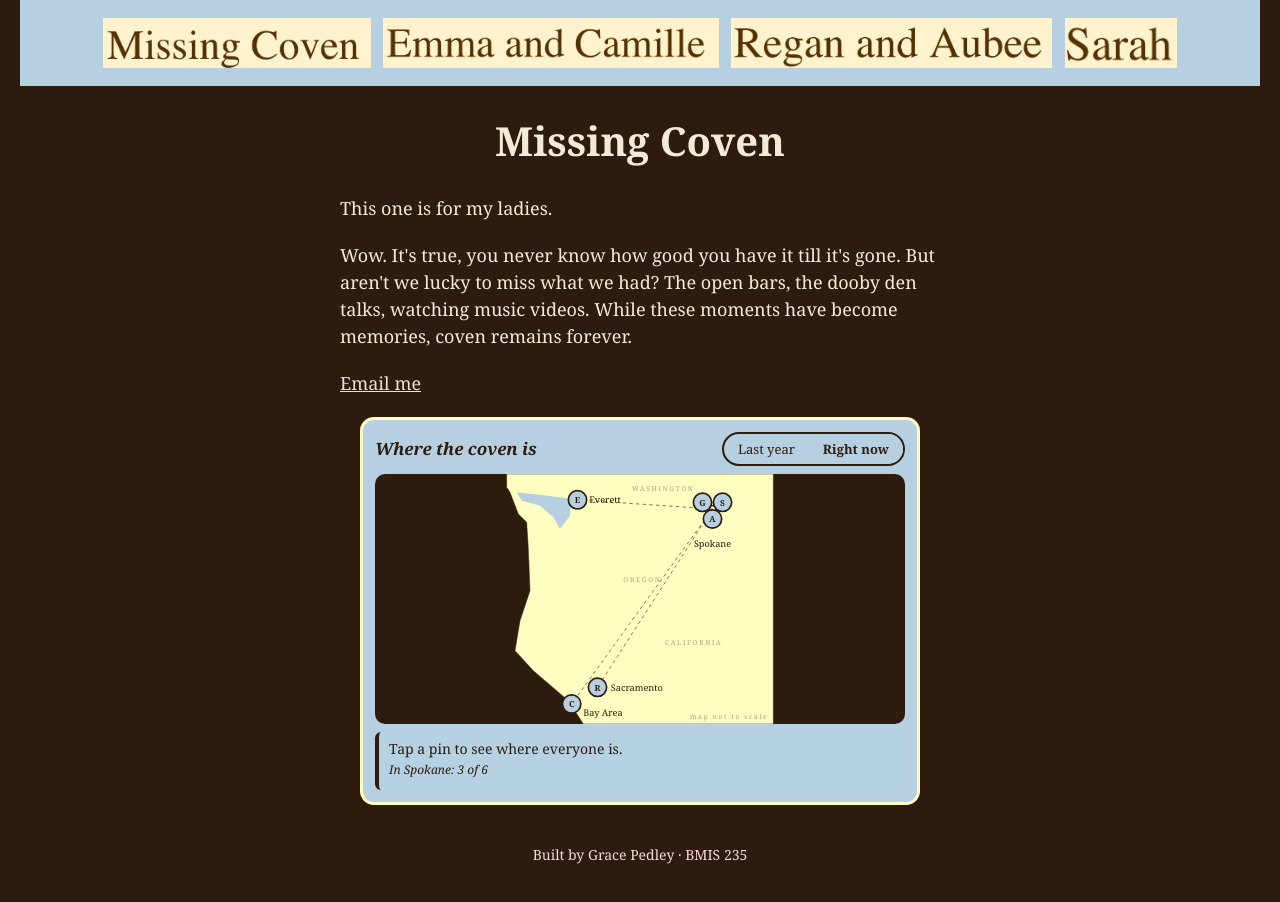
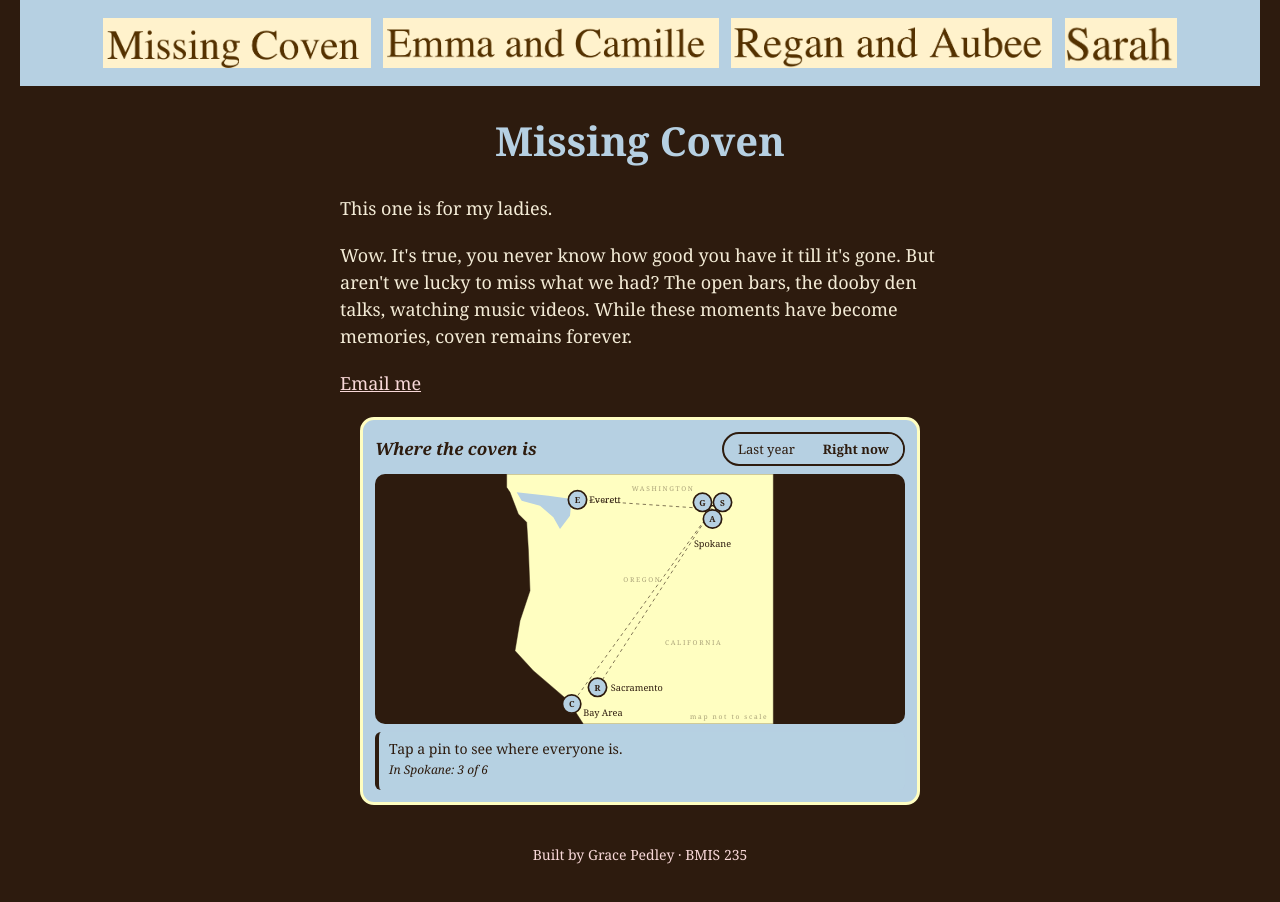
Before and after one commit to lgpedley/bmis235-html-3, a plain HTML site: page index.html in a window 1280 px wide. Drawn offline with Linux system fonts and the light colour scheme.

Commit message:
Update styles.css

```diff
--- a/styles.css
+++ b/styles.css
@@ -39,7 +39,7 @@ nav a {
 }
 
 h1 {
-    color: #F3EBD6;
+    color: #B6D0E2;
     text-align: center;
     font-size: 40px;
 }
```
